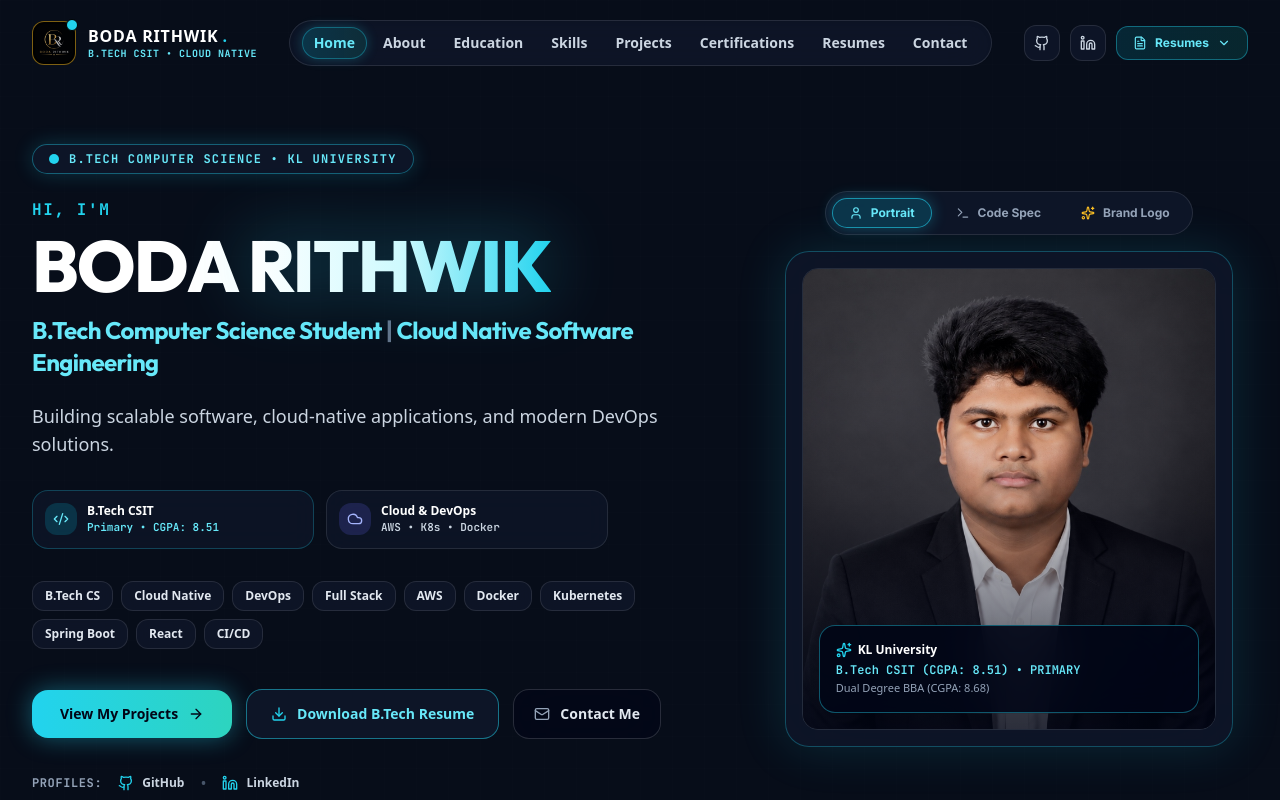
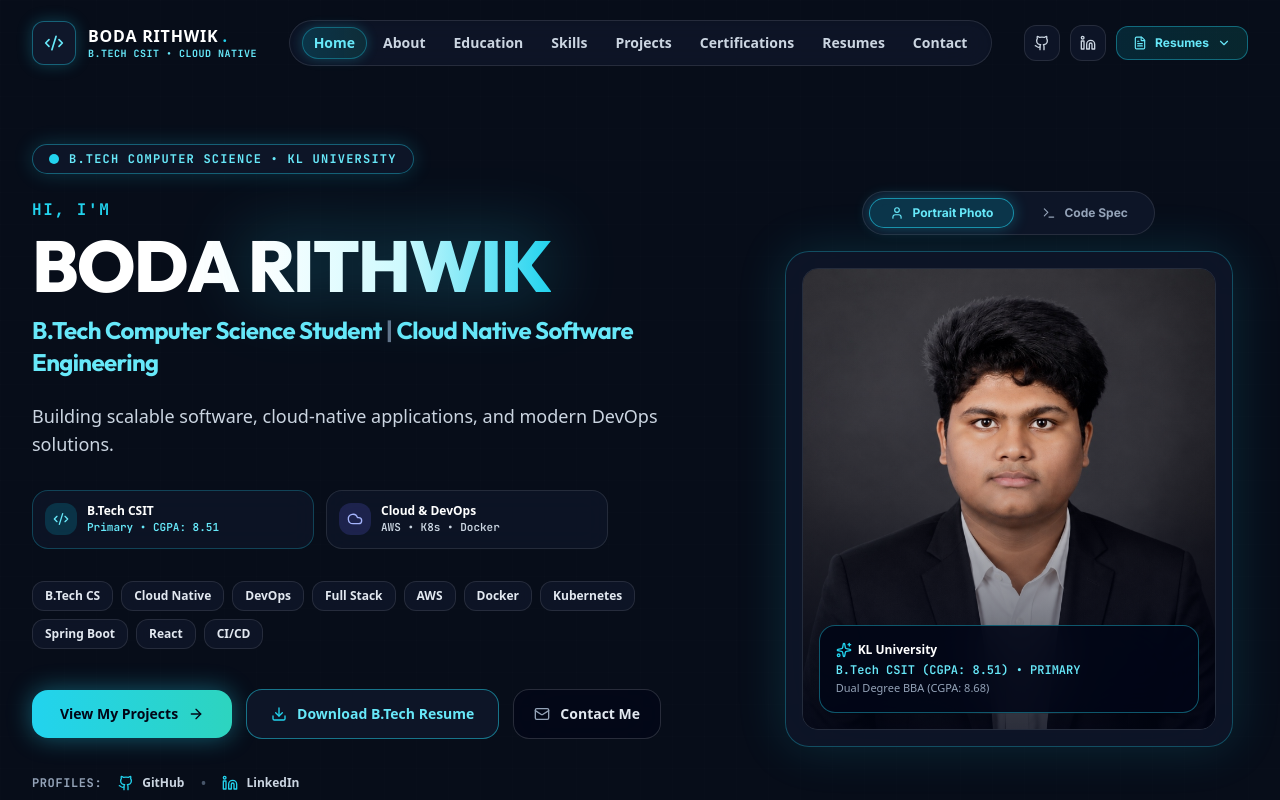
Before and after one commit to BODARITHWIK/rithwik-portfolio, a React (Vite) app: page / in a window 1280 px wide. Shown: the top 800 px of the page. Built offline with nearby package versions, Linux system fonts and the light colour scheme.

Commit message:
refactor: remove Brand Logo tab and emblem logo references across all components

```diff
--- a/src/components/Footer.jsx
+++ b/src/components/Footer.jsx
@@ -14,11 +14,9 @@ function Footer() {
           {/* Brand Info (Spans 6 cols) */}
           <div className="md:col-span-6 space-y-4">
             <div className="flex items-center gap-3">
-              <img
-                src="/logo.png"
-                alt="Boda Rithwik Personal Logo"
-                className="h-10 w-10 rounded-xl object-contain border border-amber-400/50 bg-black p-0.5"
-              />
+              <div className="flex h-10 w-10 items-center justify-center rounded-xl border border-cyan-400/40 bg-slate-900 text-cyan-300 shadow-[0_0_12px_rgba(34,211,238,0.2)]">
+                <Code2 className="h-5 w-5" />
+              </div>
               <div>
                 <h3 className="text-xl font-extrabold tracking-wider text-white font-outfit uppercase">
                   BODA RITHWIK
--- a/src/components/Home.jsx
+++ b/src/components/Home.jsx
@@ -10,18 +10,14 @@ import {
   Code2,
   Terminal,
   Cloud,
-  Cpu,
-  Layers,
-  CheckCircle2,
-  Server,
-  ShieldCheck,
   User,
   Download,
-  Mail
+  Mail,
+  CheckCircle2
 } from "lucide-react";
 
 function Home() {
-  const [activeTab, setActiveTab] = useState("portrait"); // "portrait" | "terminal" | "emblem"
+  const [activeTab, setActiveTab] = useState("portrait"); // "portrait" | "terminal"
 
   const badges = [
     "B.Tech CS",
@@ -197,30 +193,30 @@ const engineer = {
           </div>
         </motion.div>
 
-        {/* RIGHT COLUMN: MODERN SPLIT DASHBOARD CARD (Spans 5 columns on desktop) */}
+        {/* RIGHT COLUMN: MODERN DASHBOARD CARD */}
         <motion.div
           initial={{ opacity: 0, scale: 0.94 }}
           animate={{ opacity: 1, scale: 1 }}
           transition={{ duration: 0.8, delay: 0.2, ease: [0.22, 1, 0.36, 1] }}
           className="lg:col-span-5 flex flex-col items-center justify-center w-full"
         >
-          {/* Card View Switcher */}
+          {/* Card View Switcher: Portrait and Code Spec only */}
           <div className="flex items-center justify-center gap-2 mb-4 z-10 bg-slate-900/90 p-1.5 rounded-full border border-white/10 backdrop-blur-xl">
             <button
               onClick={() => setActiveTab("portrait")}
-              className={`flex items-center gap-2 rounded-full px-4 py-1.5 text-xs font-bold transition-all duration-300 ${
+              className={`flex items-center gap-2 rounded-full px-5 py-1.5 text-xs font-bold transition-all duration-300 ${
                 activeTab === "portrait"
                   ? "bg-cyan-500/20 text-cyan-300 border border-cyan-400/60 shadow-[0_0_15px_rgba(34,211,238,0.3)]"
                   : "text-slate-400 hover:text-white"
               }`}
             >
               <User className="h-3.5 w-3.5" />
-              <span>Portrait</span>
+              <span>Portrait Photo</span>
             </button>
 
             <button
               onClick={() => setActiveTab("terminal")}
-              className={`flex items-center gap-2 rounded-full px-4 py-1.5 text-xs font-bold transition-all duration-300 ${
+              className={`flex items-center gap-2 rounded-full px-5 py-1.5 text-xs font-bold transition-all duration-300 ${
                 activeTab === "terminal"
                   ? "bg-teal-500/20 text-teal-300 border border-teal-400/60 shadow-[0_0_15px_rgba(20,184,166,0.3)]"
                   : "text-slate-400 hover:text-white"
@@ -229,24 +225,12 @@ const engineer = {
               <Terminal className="h-3.5 w-3.5" />
               <span>Code Spec</span>
             </button>
-
-            <button
-              onClick={() => setActiveTab("emblem")}
-              className={`flex items-center gap-2 rounded-full px-4 py-1.5 text-xs font-bold transition-all duration-300 ${
-                activeTab === "emblem"
-                  ? "bg-amber-500/20 text-amber-300 border border-amber-400/60 shadow-[0_0_15px_rgba(245,158,11,0.3)]"
-                  : "text-slate-400 hover:text-white"
-              }`}
-            >
-              <Sparkles className="h-3.5 w-3.5 text-amber-400" />
-              <span>Brand Logo</span>
-            </button>
           </div>
 
           {/* Main Visual Frame */}
           <div className="relative w-full max-w-md rounded-3xl border border-cyan-400/30 bg-slate-900/85 p-4 shadow-[0_0_50px_rgba(34,211,238,0.15)] backdrop-blur-2xl transition-all duration-500 hover:border-cyan-400/60 hover:shadow-[0_0_60px_rgba(34,211,238,0.25)]">
 
-            {activeTab === "portrait" && (
+            {activeTab === "portrait" ? (
               <div className="relative overflow-hidden rounded-2xl border border-white/10 group">
                 <img
                   src="/profile.jpg"
@@ -273,9 +257,7 @@ const engineer = {
                   </div>
                 </div>
               </div>
-            )}
-
-            {activeTab === "terminal" && (
+            ) : (
               <div className="rounded-2xl border border-cyan-400/30 bg-[#040812] p-5 shadow-2xl font-mono text-xs text-slate-200 h-[380px] sm:h-[460px] flex flex-col justify-between overflow-x-auto">
                 <div className="flex items-center justify-between border-b border-white/10 pb-3 mb-3">
                   <div className="flex items-center gap-2">
@@ -294,24 +276,6 @@ const engineer = {
                     <CheckCircle2 className="h-3.5 w-3.5" /> Ready for Production
                   </span>
                   <span>B.Tech Priority #1</span>
-                </div>
-              </div>
-            )}
-
-            {activeTab === "emblem" && (
-              <div className="relative overflow-hidden rounded-2xl border border-amber-400/40 bg-black p-6 flex flex-col items-center justify-center group h-[380px] sm:h-[460px] shadow-2xl">
-                <img
-                  src="/logo.png"
-                  alt="Boda Rithwik - Brand Logo Emblem"
-                  className="h-[300px] w-full object-contain filter drop-shadow-[0_0_30px_rgba(245,158,11,0.4)] transition-transform duration-700 group-hover:scale-105"
-                />
-                <div className="w-full mt-4 rounded-xl border border-amber-400/30 bg-slate-950/90 p-3 text-center backdrop-blur-xl">
-                  <div className="text-xs font-black tracking-widest text-amber-300 uppercase font-outfit">
-                    BODA RITHWIK
-                  </div>
-                  <div className="text-[10px] font-semibold text-slate-300 font-mono mt-0.5">
-                    Official Personal Brand Monogram
-                  </div>
                 </div>
               </div>
             )}
--- a/src/components/Navbar.jsx
+++ b/src/components/Navbar.jsx
@@ -65,22 +65,14 @@ function Navbar() {
       }`}
     >
       <nav className="mx-auto flex max-w-7xl items-center justify-between px-4 sm:px-6 lg:px-8">
-        {/* Brand Logo & Professional Badge */}
+        {/* Brand Icon & Title */}
         <a
           href="#home"
           onClick={(e) => handleNavClick(e, "#home")}
           className="group flex items-center gap-3 font-bold tracking-tight text-white focus:outline-none"
         >
-          <div className="relative">
-            <img
-              src="/logo.png"
-              alt="Boda Rithwik Personal Logo"
-              className="h-10 w-10 sm:h-11 sm:w-11 rounded-xl object-contain border border-amber-400/50 bg-black p-0.5 transition-all duration-300 group-hover:scale-105 group-hover:border-amber-400 group-hover:shadow-[0_0_20px_rgba(245,158,11,0.5)]"
-            />
-            <span className="absolute -top-0.5 -right-0.5 flex h-3 w-3">
-              <span className="animate-ping absolute inline-flex h-full w-full rounded-full bg-cyan-400 opacity-75"></span>
-              <span className="relative inline-flex rounded-full h-3 w-3 bg-cyan-400 border border-black"></span>
-            </span>
+          <div className="flex h-10 w-10 sm:h-11 sm:w-11 items-center justify-center rounded-xl border border-cyan-400/40 bg-slate-900 text-cyan-300 shadow-[0_0_15px_rgba(34,211,238,0.25)] transition-all duration-300 group-hover:scale-105 group-hover:border-cyan-400">
+            <Code2 className="h-5 w-5" />
           </div>
           <div className="flex flex-col">
             <span className="text-base font-extrabold tracking-wider uppercase font-outfit text-white leading-tight flex items-center gap-1">
```
